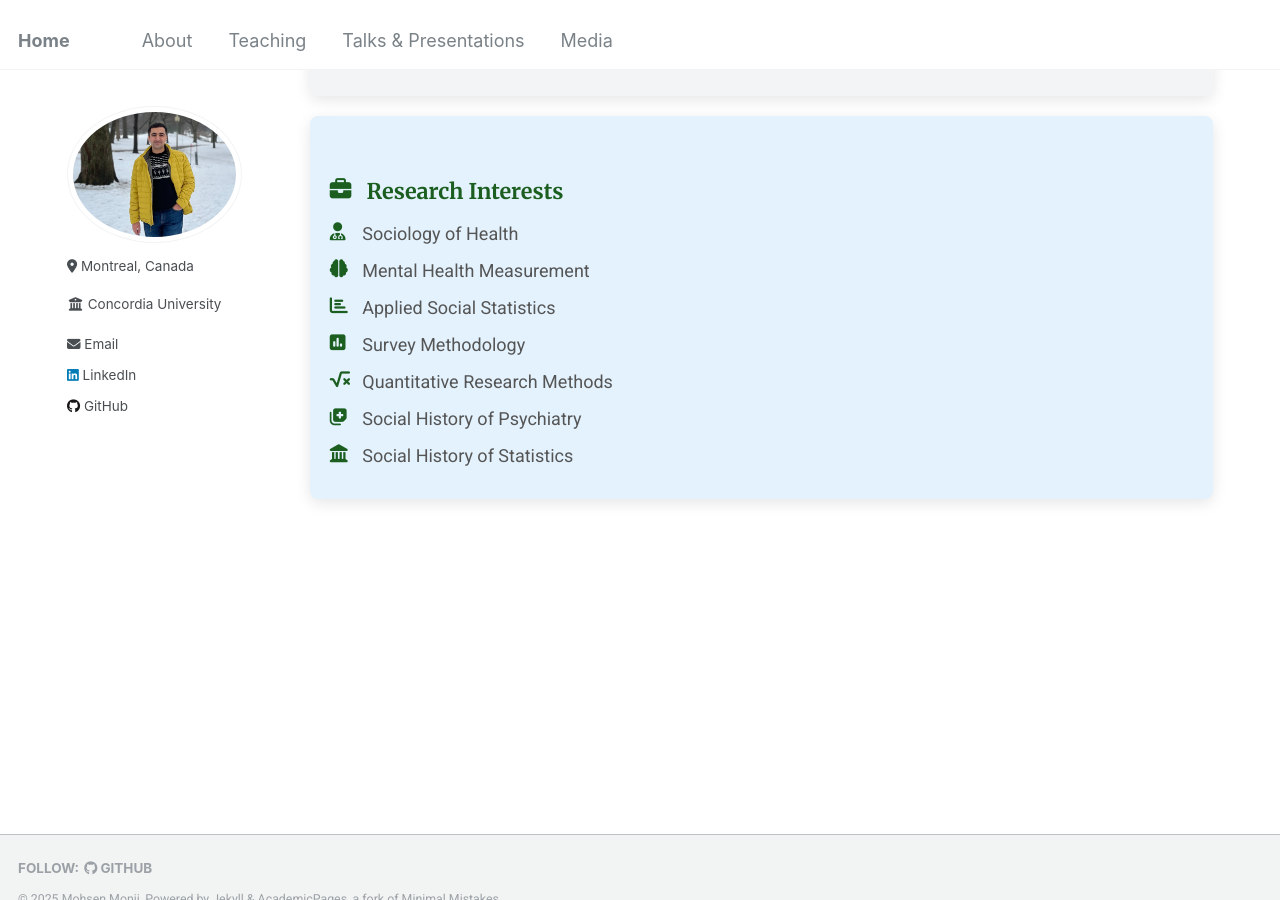
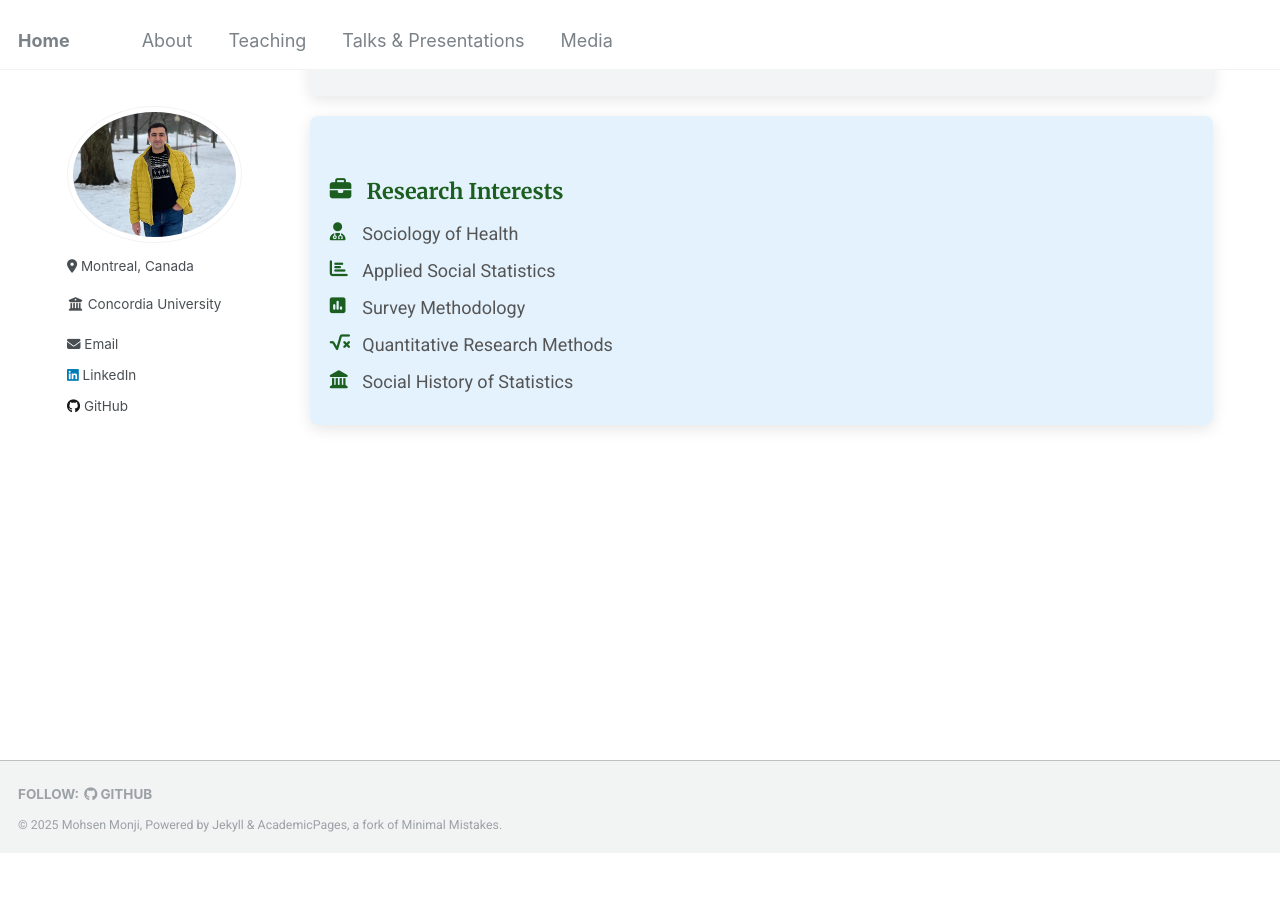
Before and after one commit to Mohsnmonji/mohsnmonji.github.io, a Jekyll site: the page built from about-me.md, in a window 1280 px wide and 900 px high, scrolled down 600 px. Built offline with Jekyll 4.4.1, drawn with Linux system fonts in a browser that asks for light colours; after the commit the page ends 1452 px from its top, so only the background shows below that.

Commit message:
Update about-me.md

```diff
--- a/about-me.md
+++ b/about-me.md
@@ -122,11 +122,9 @@ author_profile: true
   <h3><i class="fas fa-briefcase icon"></i> Research Interests</h3>
   <ul>
     <li><i class="fas fa-user-md icon"></i> Sociology of Health</li>
-    <li><i class="fas fa-brain icon"></i> Mental Health Measurement</li>
     <li><i class="fas fa-chart-bar icon"></i> Applied Social Statistics</li>
     <li><i class="fas fa-poll icon"></i> Survey Methodology</li>
     <li><i class="fas fa-square-root-alt icon"></i> Quantitative Research Methods</li>
-    <li><i class="fas fa-notes-medical icon"></i> Social History of Psychiatry</li>
     <li><i class="fas fa-landmark icon"></i> Social History of Statistics</li>
   </ul>
 </div>
```
